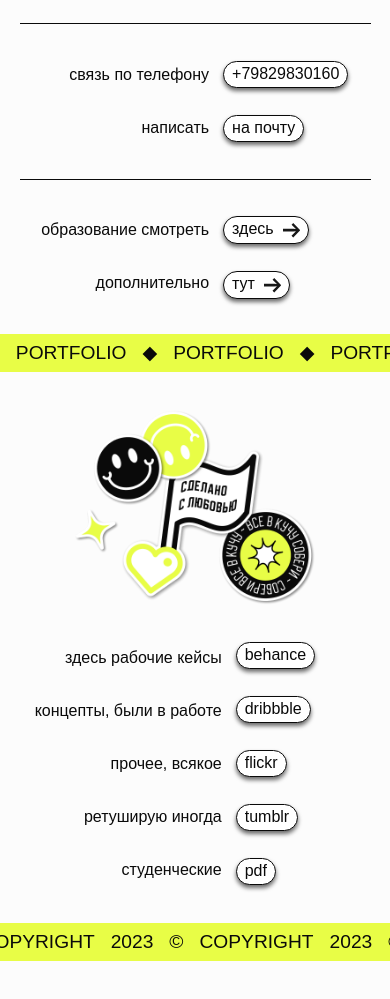
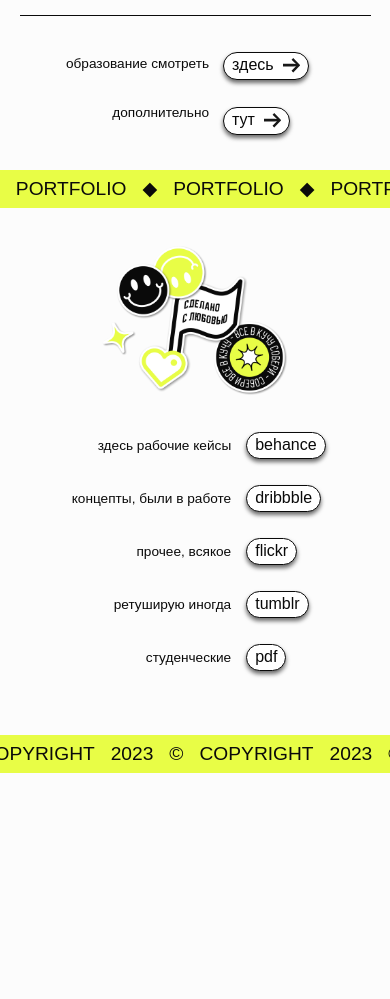
Before and after one commit to natasha-gri/links, a plain HTML site: page index.html in a window 390 px wide. Shown: the part 269-1268 px from the top of the page. After the commit the page ends 1080 px from the top, so only its background shows below. Drawn offline with Linux system fonts and the light colour scheme; a web font is replaced by a local one.

Commit message:
1-26.10.23-адаптив

```diff
--- a/index.html
+++ b/index.html
@@ -87,7 +87,7 @@
                         </div>
                     </div>
                     <!-- contacts -->
-                    <div class="cover-footer__columns__contacts">
+                    <!-- <div class="cover-footer__columns__contacts">
                       <div class="cover-footer__columns__contacts__description">
                         <p>связь по телефону</p>
                         <p>написать</p>
@@ -96,7 +96,7 @@
                         <a href="tel:+79829830160" class="button-text button">+79829830160</a>
                         <a href="mailto:natashagri.dw@gmail.com" class="button-text button">на почту</a>
                       </div>
-                    </div>
+                    </div> -->
                   </div>
                 </div>
               </div>
@@ -135,27 +135,40 @@
         <div class="padding-block-content">
           <div class="portfolio container-rows">
             <div class="portfolio-wrap">
+
               <div class="portfolio__columns">
+
+                <!-- линки -->
                 <div class="portfolio__columns__col">
-                  <div class="portfolio__columns__col__description">
-                    <p>здесь рабочие кейсы</p>
-                    <p>концепты, были в работе</p>
-                    <p>прочее, всякое </p>
+                  <div class="portfolio__columns__col__item ">
+                    <p class="">здесь рабочие кейсы</p>
+                    <div><a href="https://www.behance.net/NataliaGrigoreva" class="button-text button" target="_blank">behance</a></div>
+                  </div>
+                  <div class="portfolio__columns__col__item">
+                    <p class="">концепты, были в работе</p>
+                    <div><a href="https://dribbble.com/Natasha_Gri" class="button-text button" target="_blank">dribbble</a></div>
+                  </div>
+                  <div class="portfolio__columns__col__item">
+                    <p>прочее, всякое</p>
+                    <div><a href="https://www.flickr.com/photos/design_all_day_narashagri/" class="button-text button" target="_blank">flickr</a></div>
+                  </div>
+                  <div class="portfolio__columns__col__item">
                     <p>ретуширую иногда</p>
+                    <div><a href="https://ngdwretouch.tumblr.com/" class="button-text button" target="_blank">tumblr</a></div>
+                  </div>
+                  <div class="portfolio__columns__col__item">
                     <p>студенческие</p>
-                  </div>
-                  <div class="portfolio__columns__col__buttons">
-                    <a href="https://www.behance.net/NataliaGrigoreva" class="button-text button" target="_blank">behance</a>
-                    <a href="https://dribbble.com/Natasha_Gri" class="button-text button" target="_blank">dribbble</a>
-                    <a href="https://www.flickr.com/photos/design_all_day_narashagri/" class="button-text button" target="_blank">flickr</a>
-                    <a href="https://ngdwretouch.tumblr.com/" class="button-text button" target="_blank">tumblr</a>
-                    <a href="https://drive.google.com/file/d/1KX8YBoR5KPwGkb6UwArphTa22ah2o_27/view?usp=drive_link" class="button-text button" target="_blank">pdf</a>
+                    <div><a href="https://drive.google.com/file/d/1KX8YBoR5KPwGkb6UwArphTa22ah2o_27/view?usp=drive_link" class="button-text button" target="_blank">pdf</a></div>
                   </div>
                 </div>
+
+                <!-- стикеры -->
                 <div class="portfolio__columns__col">
-                  <img src="img/stikers.png" alt="">
+                  <div  class="portfolio__columns__col__img"><img src="img/stikers.png" alt=""></div>
                 </div>
+
               </div>
+
             </div>
           </div>
         </div>
--- a/style/scss/1_desctop-1920/components/_buttons.scss
+++ b/style/scss/1_desctop-1920/components/_buttons.scss
@@ -1,10 +1,11 @@
 .button {
+  padding: 0px 18px 1px 16px;
   display: flex;
-  padding: 0px 18px 1px 16px;
+  align-items: center;
+  justify-content: center;
+  background: #FFF;
   border: 1px solid #0A0A0A;
   border-radius: 27px;
-  align-items: center;
-  background: #FFF;
   box-shadow: 0px 3px 4px 0px rgba(10, 10, 10, 0.60);
   &:hover{
     background-color: $color-yellow;
@@ -47,4 +48,10 @@
       transform: scale(.7);
     }
   }
+}
+
+@media (max-width : 360px){
+  .button{
+
   }
+}
--- a/style/scss/1_desctop-1920/helpers/_model.scss
+++ b/style/scss/1_desctop-1920/helpers/_model.scss
@@ -79,7 +79,7 @@
 }
 @media (max-width : 360px) {
   .container-rows {
-    width: 90%; //
+    width: 92%; //
   }
 }
 
@@ -151,3 +151,8 @@
     padding-bottom: 8px;
   }
 }
+@media (max-width : 360px){
+  .padding-block-cover{
+    padding-top: 12px;
+  }
+}
--- a/style/scss/1_desctop-1920/layout/_body1-home.scss
+++ b/style/scss/1_desctop-1920/layout/_body1-home.scss
@@ -223,39 +223,41 @@
 /*-------------------------------------------*/
 /*                 portfolio                 */
 /*-------------------------------------------*/
+
 .portfolio__columns{
   display: flex;
-  column-gap: 10px;
-  justify-content: space-evenly;
+  align-items: center;
   &__col{
-    display: flex;
-    column-gap: 4%;
     width: 50%;
-    justify-content: center;
-    align-items: center;
-    &__description{
-      width: 67%;
-    }
-    &__buttons{
-      width: 28%;
+    &__item{
+      width: 100%;
+      margin-bottom: 26px;
       display: flex;
-      align-items: flex-start;
-      flex-direction: column;
-    }
-    & p:not(:last-child){
-      margin-bottom: $btn-subtitle-margin-bottom;
-    }
-    & p{
+      column-gap: 15px;
+      align-items: center;
       text-align: right;
-      white-space: nowrap;
-    }
-    & a:not(:last-child){
-        margin-bottom: $btn-margin-bottom;
+      & p{
+        width: 80%;
+        white-space: nowrap;
+        text-align: right;
+      }
+      & div{
+        width: 20%;
+        display: flex;
+        justify-content: flex-start;
+        & a{
+          width: min-content;
+        }
+      }
     }
 
-    & img{
-      max-width: 100%;
-      object-fit: contain;
+    &__img{
+      display: flex;
+      justify-content: center;
+      & img{
+        max-width: 100%;
+        margin-bottom: 34px;
+      }
     }
   }
 }
--- a/style/scss/3_desctop-1280/layout/_desc-body1-home.scss
+++ b/style/scss/3_desctop-1280/layout/_desc-body1-home.scss
@@ -55,15 +55,19 @@
 
   .portfolio__columns{
     &__col{
-      & p:not(:last-child){
-        margin-bottom: $btn-subtitle-margin-bottom-1280;
+      &__item{
+        & p{
+        }
+        & div{
+          & a{
+          }
+        }
       }
 
-      & a:not(:last-child){
-          margin-bottom: $btn-margin-bottom-1280;
-      }
-      & img{
-        max-width: 70%;
+      &__img{
+        & img{
+          max-width: 70%;
+        }
       }
     }
   }
--- a/style/scss/mobile/5_tablet-768/layout/_tab-body1-home.scss
+++ b/style/scss/mobile/5_tablet-768/layout/_tab-body1-home.scss
@@ -30,4 +30,70 @@
       border-top: 1px solid $color-dark;
     }
   }
+
+  .portfolio__columns{
+    &__col{
+      &__item{
+        & p{
+        }
+        & div{
+          & a{
+          }
+        }
+      }
+
+      &__img{
+        justify-content: flex-end;
+        & img{
+        }
+      }
+    }
+  }
 }
+@media (max-width : 700px){
+  .portfolio__columns{
+    flex-direction: column-reverse;
+    &__col{
+      width: 100%;
+      &__item{
+        & p{
+          width: 60%;
+        }
+        & div{
+          width: 40%;
+          & a{
+          }
+        }
+      }
+
+      &__img{
+        justify-content: center;
+        & img{
+          max-width: 42%;
+        }
+      }
+    }
+  }
+
+  @media (max-width : 600px){
+    .portfolio__columns{
+      &__col{
+        &__item{
+          & p{
+          }
+          & div{
+            & a{
+            }
+          }
+        }
+
+        &__img{
+          & img{
+            max-width: 54%;
+          }
+        }
+      }
+    }
+  }
+
+}
--- a/style/scss/mobile/6_mobile-480/base/_mob-typography.scss
+++ b/style/scss/mobile/6_mobile-480/base/_mob-typography.scss
@@ -1,7 +1,7 @@
 @media (max-width: 480px){
   .text-basic,
   p {
-    font-size: 1em; //14px
+    font-size: 3.5vw; //14px
   }
 
   .marquee-text{
--- a/style/scss/mobile/6_mobile-480/layout/_mob-body1-home.scss
+++ b/style/scss/mobile/6_mobile-480/layout/_mob-body1-home.scss
@@ -74,25 +74,27 @@
   }
 
   .portfolio__columns{
-    flex-direction: column-reverse;
     &__col{
-      width: 100%;
-      &__description{
-        width: 60%;
+      &__item{
+        & p{
+          width: 63%;
+        }
+        & div{
+          width: 37%;
+          & a{
+          }
+        }
       }
-      &__buttons{
-        width: 40%;
+
+      &__img{
+        & img{
+        }
       }
-      & p:not(:last-child){
-        margin-bottom: $btn-subtitle-margin-bottom-480;
-      }
-      & a:not(:last-child){
-        margin-bottom: $btn-margin-bottom-480;
-    }
-    & img{
-      max-width: 70%;
-      margin-bottom: 34px;
-    }
     }
   }
+
 }
+
+@media (max-width: 448px){
+
+}
--- a/style/scss/mobile/7_mobile-360/base/_mob-typography.scss
+++ b/style/scss/mobile/7_mobile-360/base/_mob-typography.scss
@@ -1,3 +1,10 @@
 @media (max-width: 360px) {
+  .text-basic,
+  p {
+    font-size: 1em; //14px
+  }
+  .marquee-text{
+    font-size: 1em; //16px
+  }
 
 }
--- a/style/scss/mobile/7_mobile-360/layout/_mob-body1-home.scss
+++ b/style/scss/mobile/7_mobile-360/layout/_mob-body1-home.scss
@@ -1,3 +1,62 @@
 @media (max-width: 360px) {
+  .marquee-container{
+    height: 30px;
+  }
+  .cover-header__columns{
+    margin-bottom: 27px;
+    &__ava{
+      & img {
+        max-width: 156%;
+        margin-left: -9px;
+      }
+    }
+    &__name {
+      margin-left: 11px;
+      margin-top: 17px;
+      & span{
+        font-size: 16px;
+        letter-spacing: -0.9px;
+      }
+      & p:nth-child(2){
+        &::after{
+          bottom: 8px;
+          right: -24px;
+          transform: scale(.53);
+        }
+      }
+    }
+  }
+
+
+.portfolio__columns{
+  &__col{
+    &__item{
+      display: flex;
+      align-items: center;
+      flex-direction: column;
+      text-align: center;
+      & p{
+        width: 100%;
+        margin-bottom: 4px;
+        text-align: center;
+      }
+      & div{
+        width: 100%;
+        justify-content: center;
+        & a{
+          width: 56%;
+          padding-top: 4px;
+          padding-bottom: 5px;
+        }
+
+      }
+    }
+    &__img{
+      & img{
+        max-width: 76%;
+      }
+    }
+  }
+}
 
 }
--- a/style/scss/style.scss
+++ b/style/scss/style.scss
@@ -33,4 +33,5 @@
 @import 'mobile/6_mobile-480/layout/mob-body1-home';
 
 /* 7_mob-до 360*/
+@import 'mobile/7_mobile-360/base/mob-typography';
 @import 'mobile/7_mobile-360/layout/mob-body1-home';
```
Also changed, not shown: js/main.js (line endings or trailing spaces), style/css/style.css, 1 other file.
